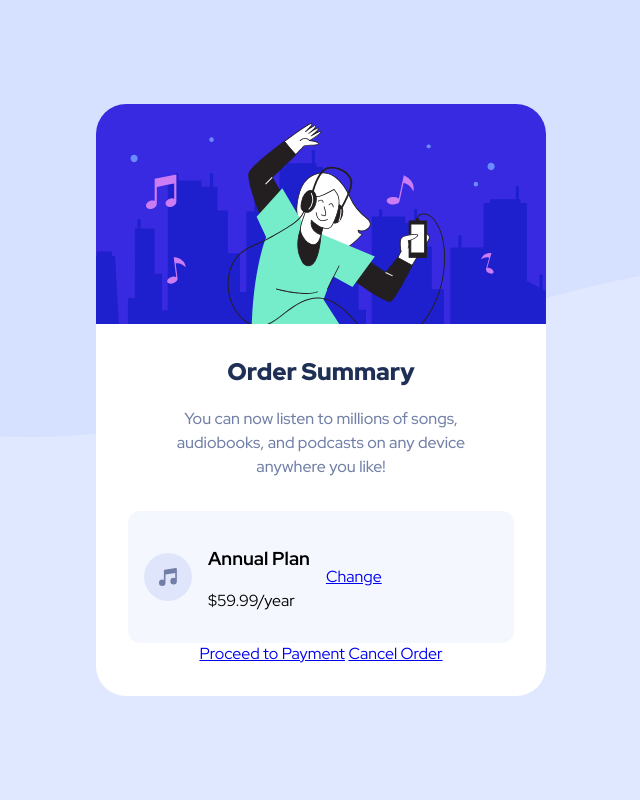
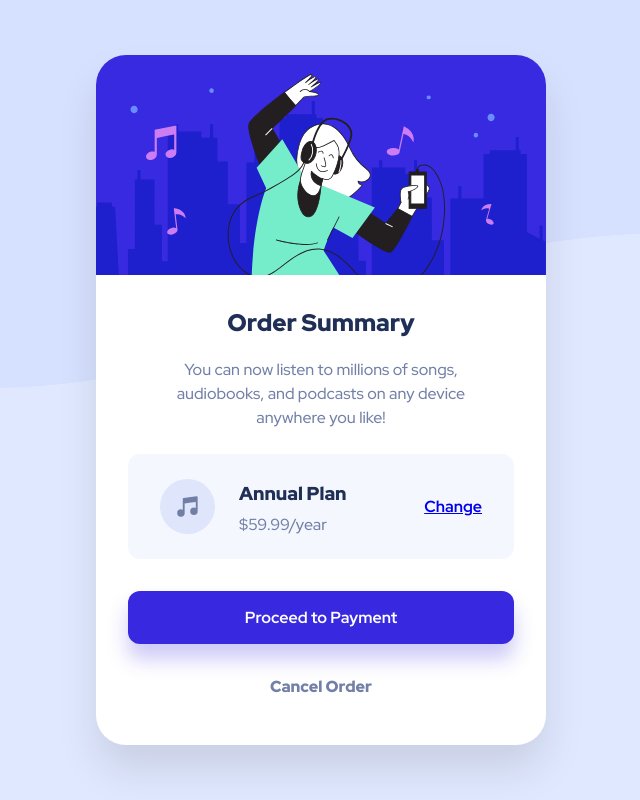
Before and after one commit to Ricard0ugh/Order-Summary-Page-Project, a plain HTML site: page index.html in a window 1280 px wide. Shown: the whole page, without its empty margins (319-959 px from the left). Drawn offline with Linux system fonts and the light colour scheme.

Commit message:
complete

```diff
--- a/styles.css
+++ b/styles.css
@@ -11,6 +11,7 @@
 
 body {
     background: url("images/pattern-background-desktop.svg") no-repeat;
+    background-size: contain;
     background-color: var(--blue100);
     margin: 0;
 
@@ -25,6 +26,7 @@ body {
     max-width: 450px;
     border-radius: 30px;
     overflow: hidden;
+    box-shadow: 0 25px 40px rgba(0, 0, 0, 0.1);
 }
 
 #order-card > img {
@@ -34,9 +36,13 @@ body {
 }
 
 .order-info {
-    padding: 2rem;
+    padding: 2rem 2rem 3rem 2rem;
     font-family: var(--redHatDisplay);
     text-align: center;
+}
+
+.order-info img {
+    width: 55px;
 }
 
 .order-info h2 {
@@ -51,23 +57,62 @@ body {
     line-height: 1.5;
     max-width: 30ch;
     margin: 1rem auto;
-    margin-bottom: 2rem;
+    margin-bottom: 1.5rem;
 }
 
 .plan {
     background-color: var(--blue50);
     display: flex;
     align-items: center;
-    gap: 1rem;
-    padding: 1rem;
+    gap: 1.5rem;
+    padding: 0.5rem 2rem;
     border-radius: 12px;
+    margin-bottom: 2rem;
 }
 
 .plan-info {
     text-align: left;
+    flex: 1;
 }
+
+
+.plan-info h3 {
+    margin-bottom: 0;
+    color: var(--blue950);
+    font-weight: 900;
+}
+
+.plan-info p {
+    margin-top: .5rem;
+    color: var(--blue600);
+    font-weight: 500;
+}
+
+
 .plan a {
-    text-align: right;
+    font-weight: 700;
+}
+
+#payment-button {
+    display: block;
+    text-decoration: none;
+    padding: 1rem;
+    background-color: var(--blue700);
+    border-radius: 12px;
+    color: white;
+    font-weight: 700;
+    margin-bottom: 2rem;
+    box-shadow: 0 15px 20px rgba(56, 41, 224, 0.25);
+}
+
+#payment-button:hover {
+    background-color: var(--blue50)
+}
+
+#cancel-button {
+    text-decoration: none;
+    color: var(--blue600);
+    font-weight: 900;
 }
 /*
 
```
